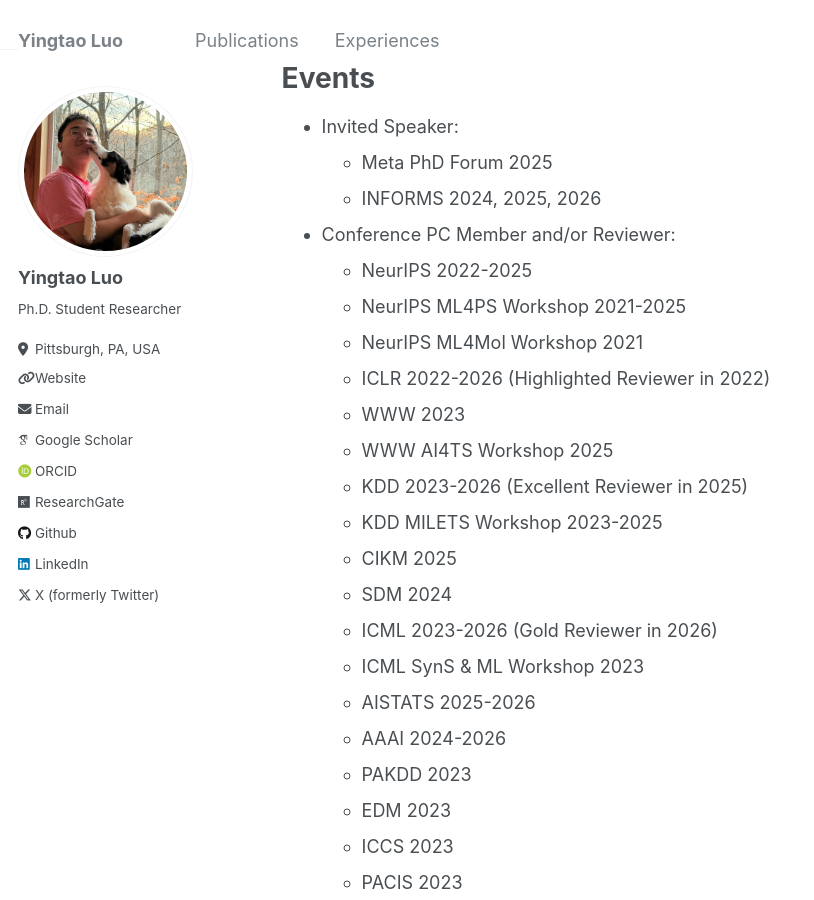
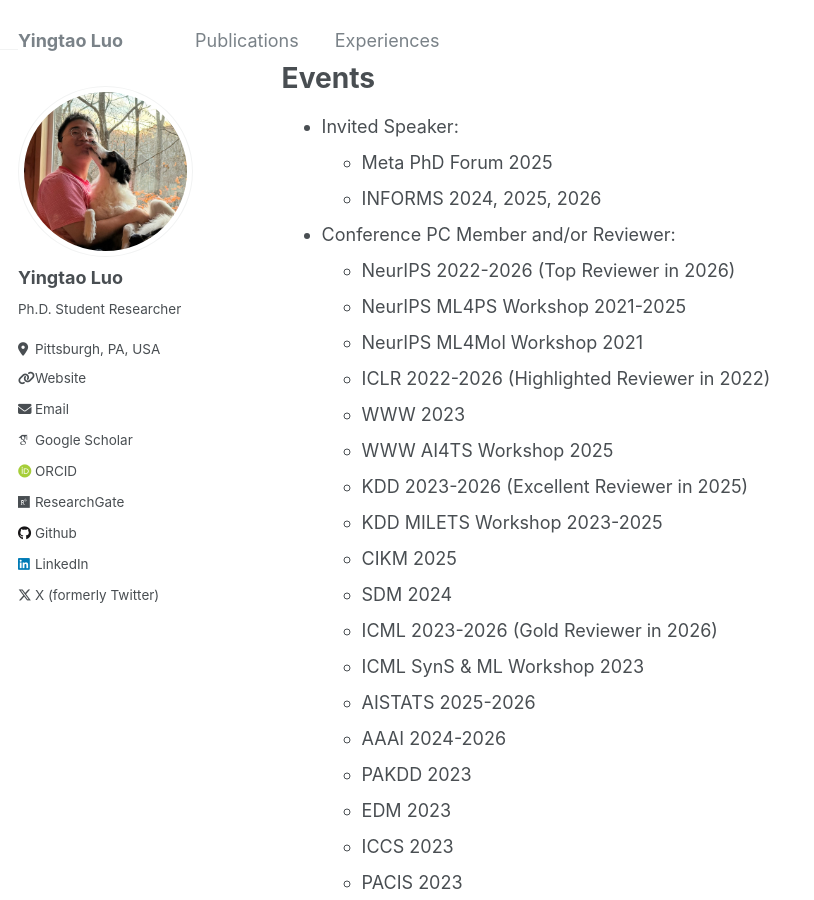
Before and after one commit to yingtaoluo/yingtaoluo.github.io, a Jekyll site: the page built from _pages/experiences.md, in a window 1280 px wide and 900 px high, scrolled down 736 px. Shown: the whole window, without its empty margins (0-814 px from the left). Built offline with Jekyll 4.4.1, drawn with Linux system fonts in a browser that asks for light colours; some web fonts are replaced.

Commit message:
Update experiences.md

```diff
--- a/_pages/experiences.md
+++ b/_pages/experiences.md
@@ -36,7 +36,7 @@ Events
   * Meta PhD Forum 2025
   * INFORMS 2024, 2025, 2026
 * Conference PC Member and/or Reviewer:
-  * NeurIPS 2022-2025
+  * NeurIPS 2022-2026 (Top Reviewer in 2026)
   * NeurIPS ML4PS Workshop 2021-2025
   * NeurIPS ML4Mol Workshop 2021
   * ICLR 2022-2026 (Highlighted Reviewer in 2022)
```
